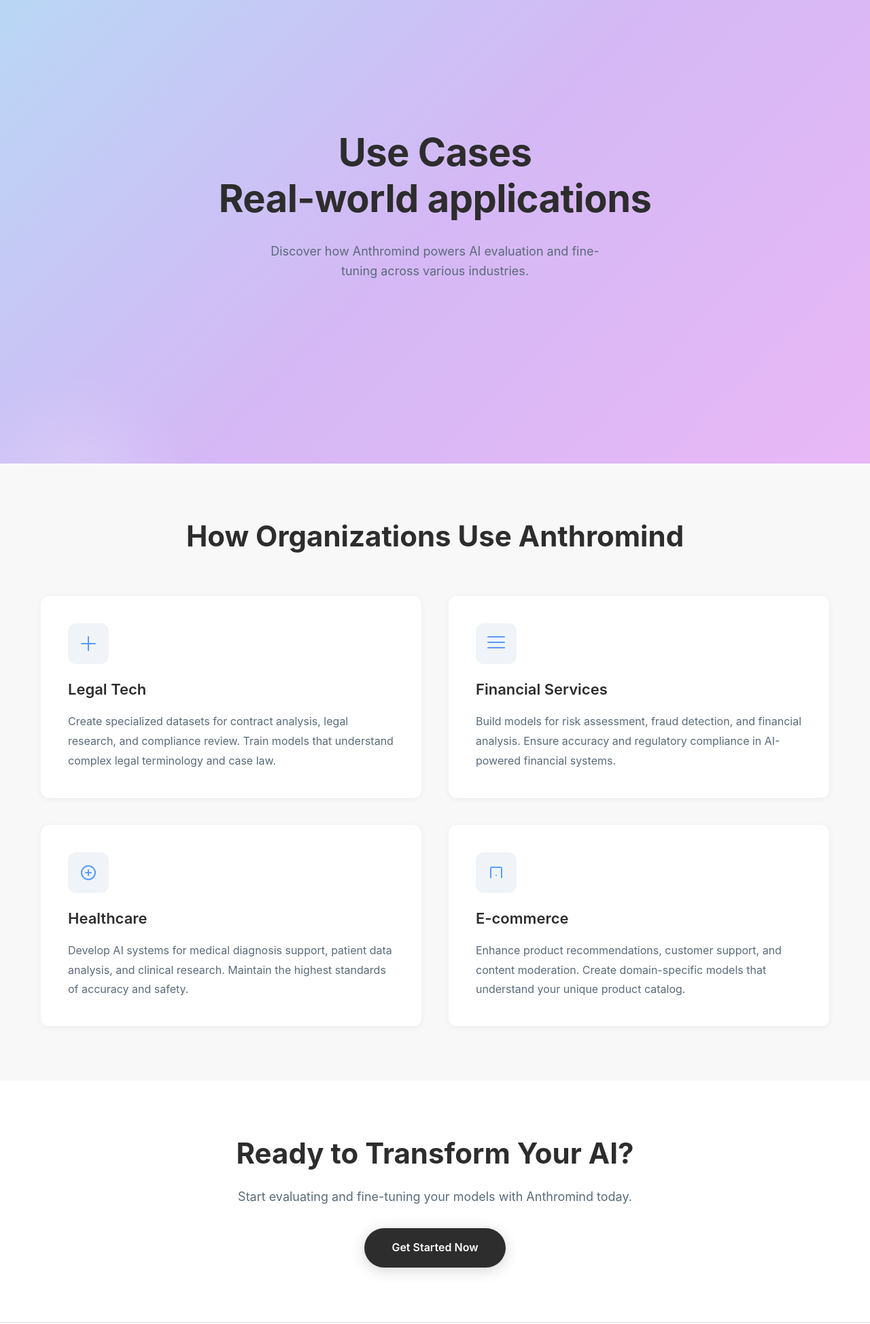
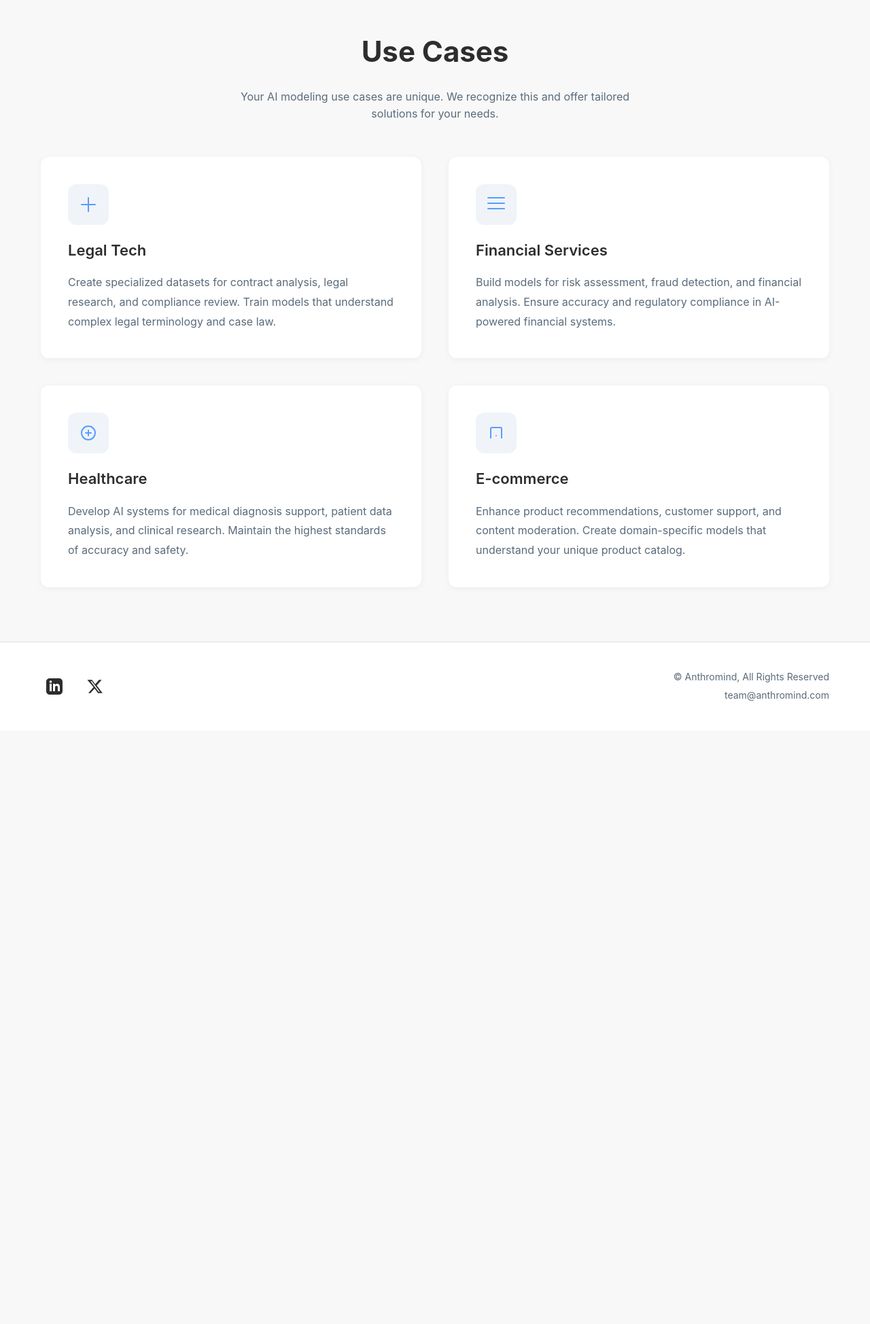
Before and after one commit to mohcinemadkour/SmallBusinessWebSite, a plain HTML site: page use-cases.html in a window 1280 px wide. Shown: the part 120-2068 px from the top of the page at 68% size. After the commit the page ends 1195 px from the top, so only its background shows below. Drawn offline with Linux system fonts and the light colour scheme.

Commit message:
Remove hero section from use-cases page - show only content cards

```diff
--- a/use-cases.html
+++ b/use-cases.html
@@ -34,23 +34,11 @@
     </header>
 
     <main>
-        <!-- Hero Section -->
-        <section class="hero">
+        <!-- Use Cases Section -->
+        <section style="background-color: #f8f8f8; padding: 80px 20px;">
             <div class="container">
-                <div class="hero-content">
-                    <div class="hero-title">
-                        <span class="hero-main">Use Cases</span>
-                        <span class="hero-sub">Real-world applications</span>
-                    </div>
-                    <p class="hero-description">Discover how Anthromind powers AI evaluation and fine-tuning across various industries.</p>
-                </div>
-            </div>
-        </section>
-
-        <!-- Use Cases Section -->
-        <section class="features">
-            <div class="container">
-                <h2 class="section-title">How Organizations Use Anthromind</h2>
+                <h2 style="font-size: 42px; font-weight: 700; color: #2d2d2d; text-align: center; margin-bottom: 20px;">Use Cases</h2>
+                <p style="font-size: 16px; color: #5a6b7a; text-align: center; margin-bottom: 50px; max-width: 600px; margin-left: auto; margin-right: auto;">Your AI modeling use cases are unique. We recognize this and offer tailored solutions for your needs.</p>
                 <div class="features-grid">
                     <div class="feature-card">
                         <div class="feature-icon">
@@ -93,15 +81,6 @@
                 </div>
             </div>
         </section>
-
-        <!-- CTA Section -->
-        <section class="intelligence">
-            <div class="container">
-                <h2>Ready to Transform Your AI?</h2>
-                <p>Start evaluating and fine-tuning your models with Anthromind today.</p>
-                <a href="sign-up.html" class="cta-button" style="margin-top: 30px;">Get Started Now</a>
-            </div>
-        </section>
     </main>
 
     <!-- Footer -->
```
